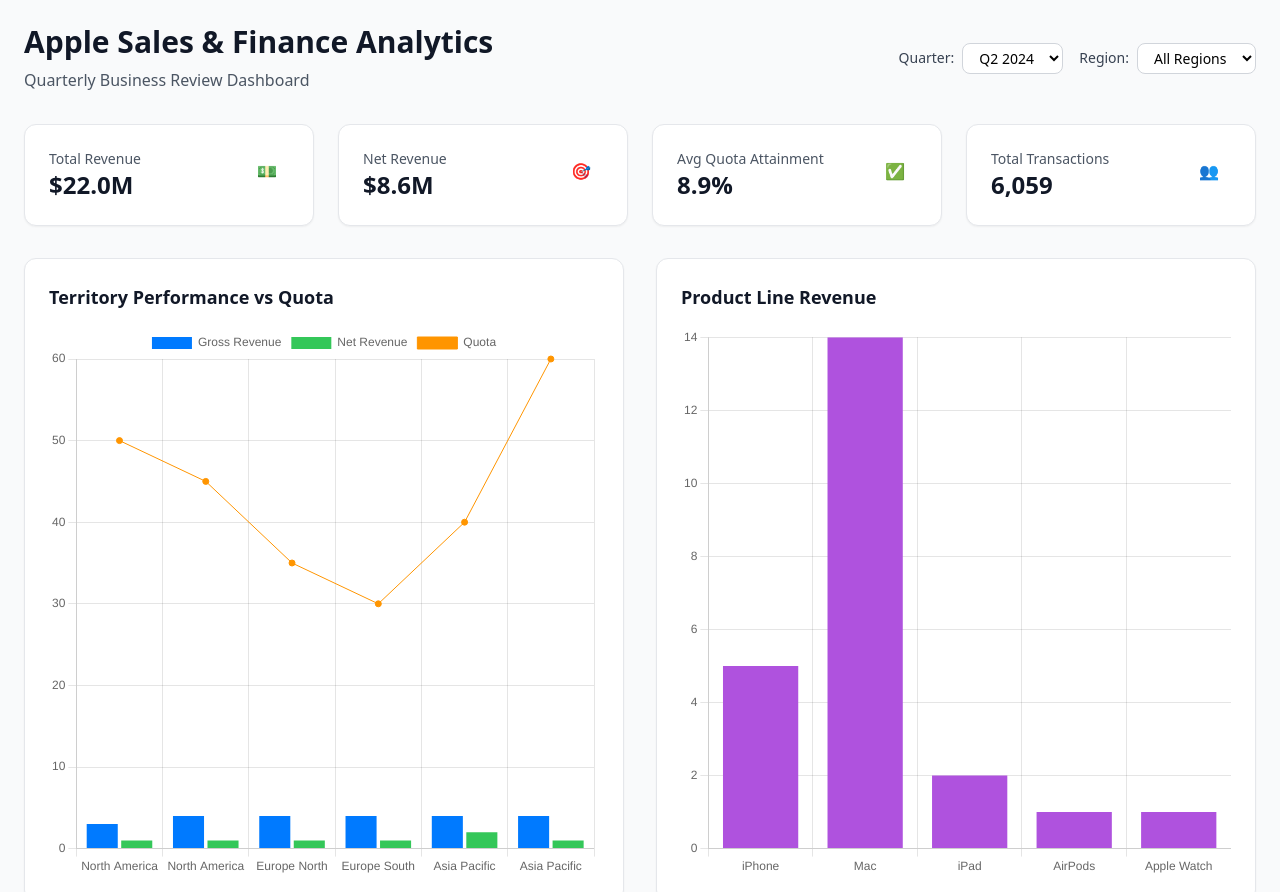
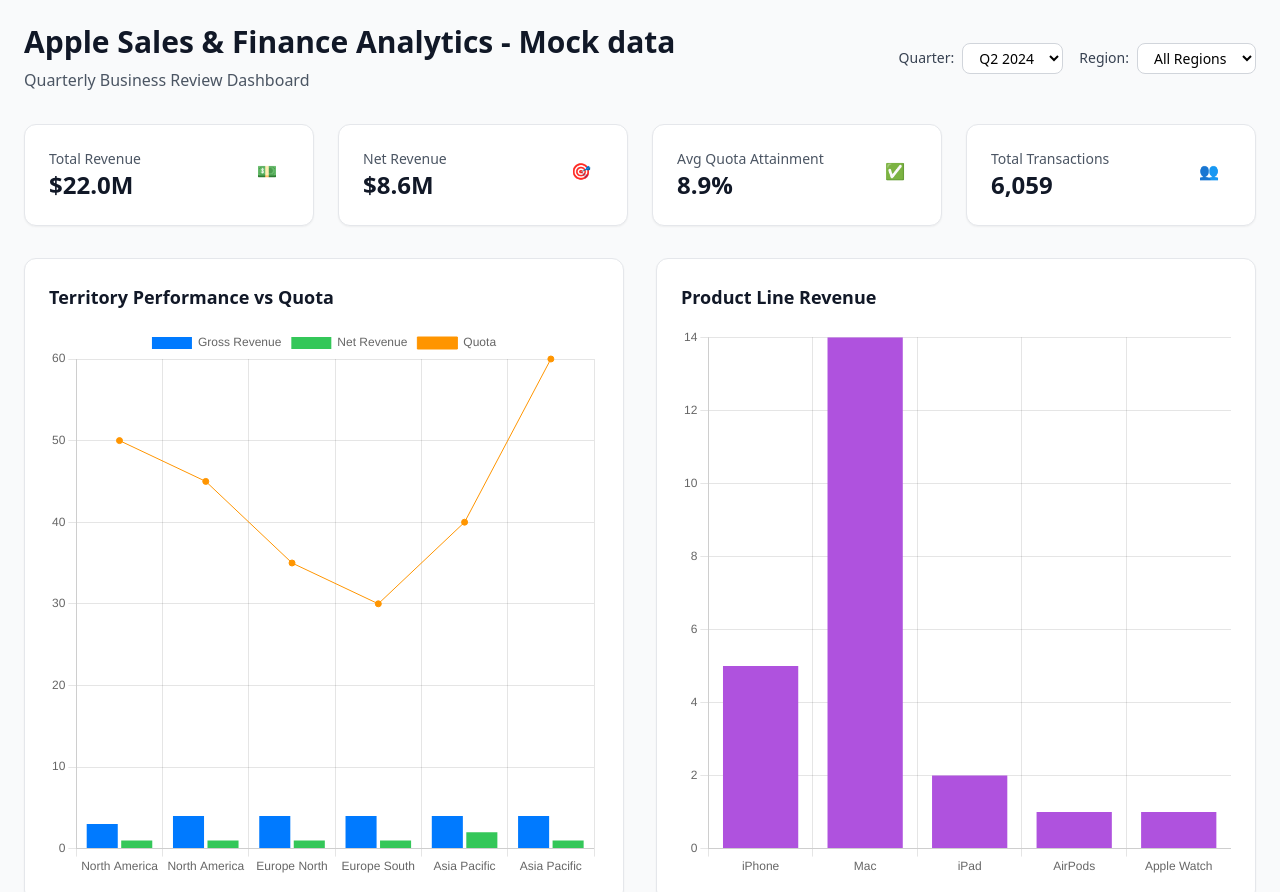
Before and after one commit to nateyaq/Apple, a plain HTML site: page apple_sales_dashboard.html in a window 1280 px wide. Shown: the top 892 px of the page. Drawn offline with nearby package versions, Linux system fonts and the light colour scheme.

Commit message:
Update apple_sales_dashboard.html

```diff
--- a/apple_sales_dashboard.html
+++ b/apple_sales_dashboard.html
@@ -13,7 +13,7 @@
     <div class="mb-8">
       <div class="flex items-center justify-between">
         <div>
-          <h1 class="text-3xl font-bold text-gray-900 mb-2">Apple Sales & Finance Analytics</h1>
+          <h1 class="text-3xl font-bold text-gray-900 mb-2">Apple Sales & Finance Analytics - Mock data</h1>
           <p class="text-gray-600">Quarterly Business Review Dashboard</p>
         </div>
         <div class="flex items-center gap-4">
```
